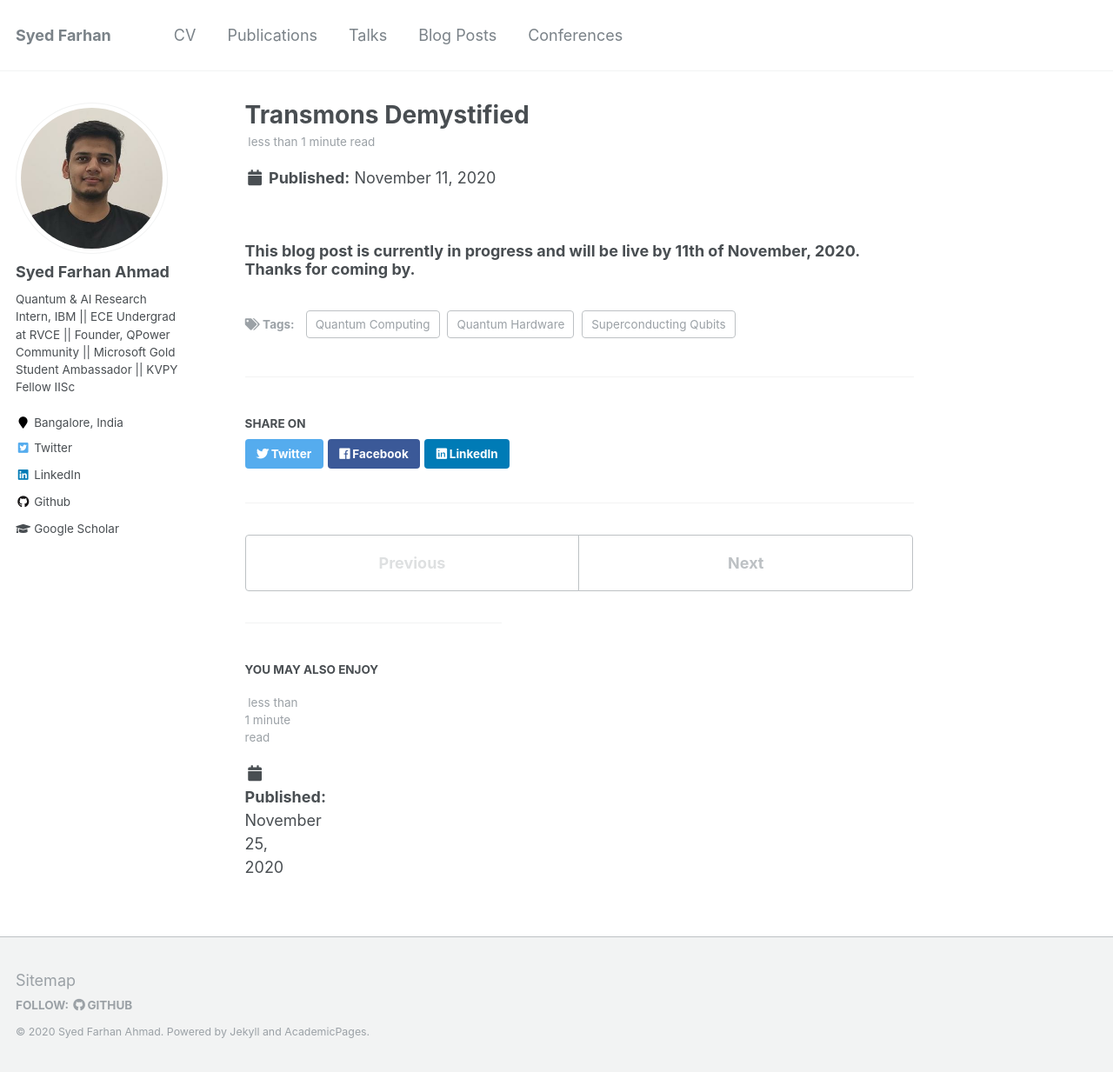
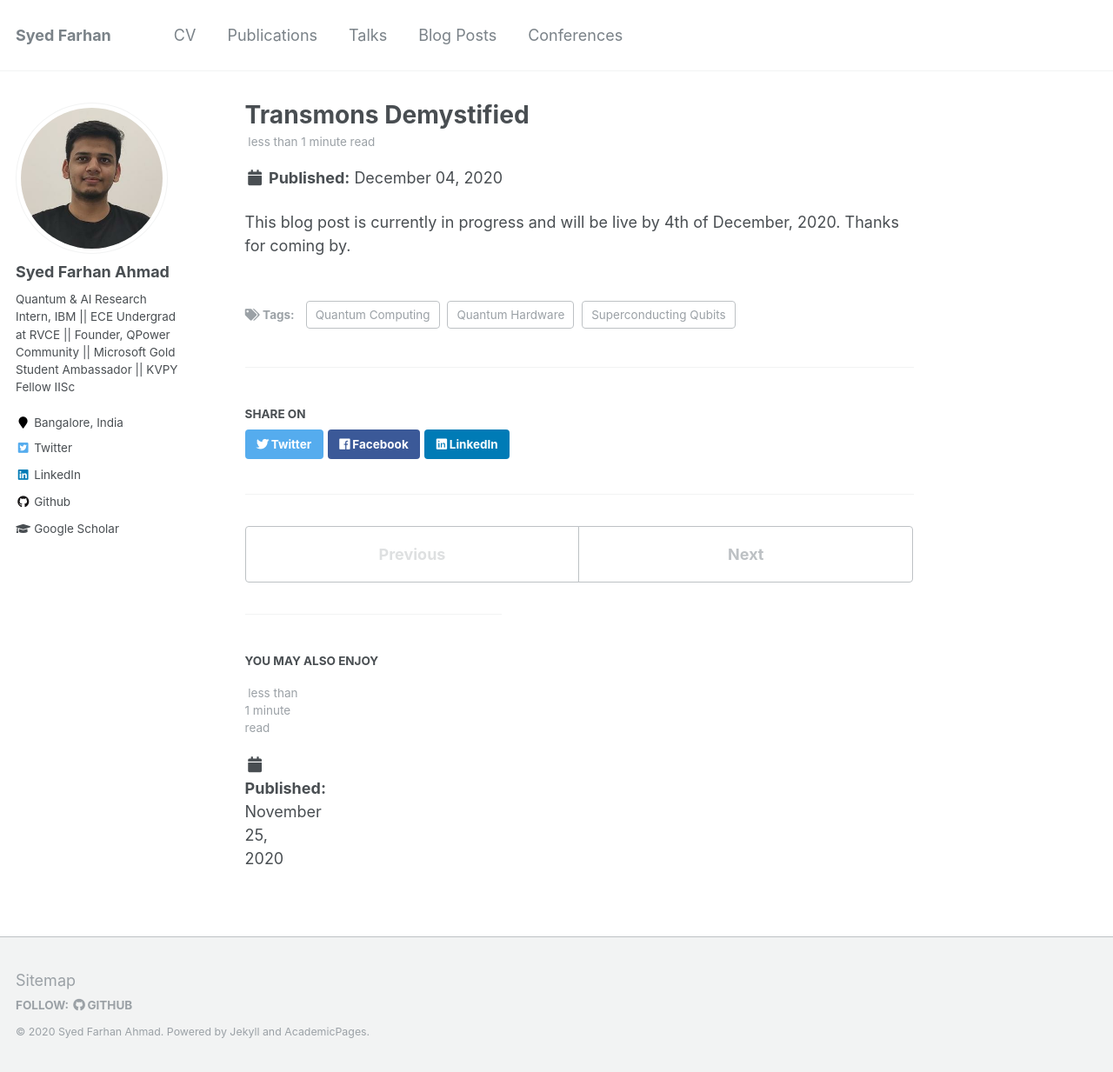
Before and after one commit to born-2learn/born-2learn.github.io, a Jekyll site: the page built from _posts/2020-11-11-transmons-demystified.md, in a window 1280 px wide and 1233 px high. Shown: the whole window at 87% size. Built offline with Jekyll 4.4.1, drawn with Linux system fonts in a browser that asks for light colours.

Commit message:
Added test code

```diff
--- a/_posts/2020-11-11-transmons-demystified.md
+++ b/_posts/2020-11-11-transmons-demystified.md
@@ -1,6 +1,6 @@
 ---
 title: 'Transmons Demystified'
-date: 2020-11-11
+date: 2020-12-04
 permalink: /posts/2020/11/transmons-demystified/
 tags:
   - Quantum Hardware
@@ -8,4 +8,4 @@ tags:
   - Quantum Computing
 ---
 
-### This blog post is currently in progress and will be live by 11th of November, 2020. Thanks for coming by.
+This blog post is currently in progress and will be live by 4th of December, 2020. Thanks for coming by.
```
